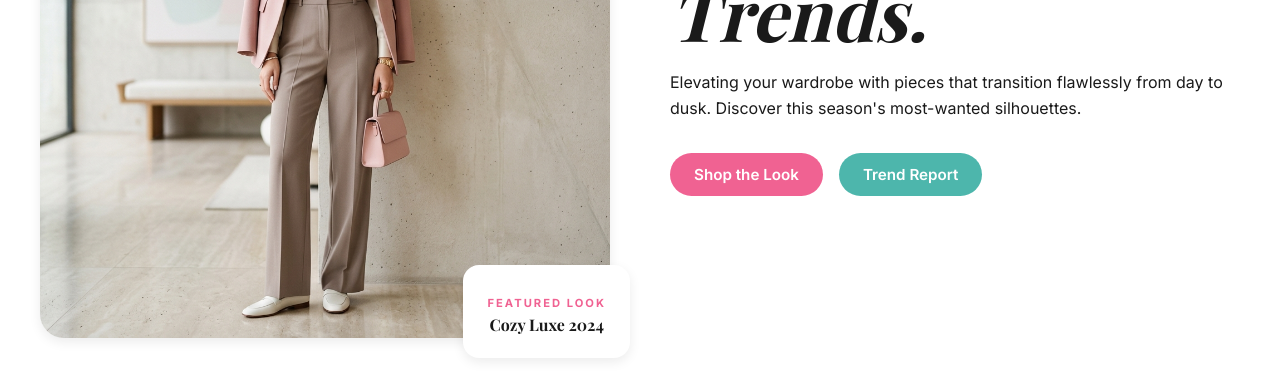
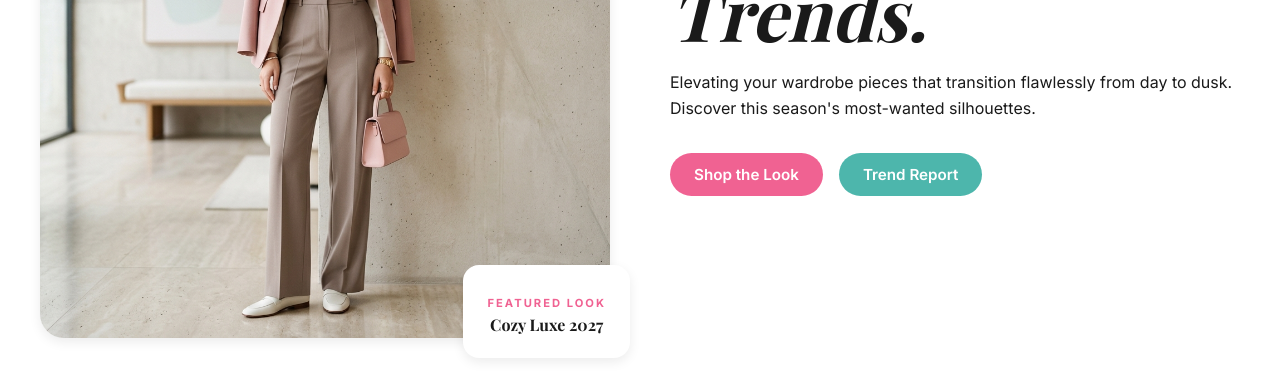
Before and after one commit to developertdsl-prog/ultimate, a React (Vite) app: page /fashion in a window 1280 px wide. Shown: the part 392-776 px from the top of the page. Built offline with nearby package versions, Linux system fonts and the light colour scheme; a web font is replaced by a local one.

Commit message:
fix: remove text fragments and update year across hub and auth pages

```diff
--- a/src/pages/FashionHub.jsx
+++ b/src/pages/FashionHub.jsx
@@ -17,12 +17,12 @@ const FashionHub = () => {
             <img src={fashionHero} alt="Fashion Hero" className="hero-main-img" />
             <div className="overlay-info">
               <span className="caption">FEATURED LOOK</span>
-              <h4>Cozy Luxe 2024</h4>
+              <h4>Cozy Luxe 2027</h4>
             </div>
           </div>
           <div className="hero-content-box">
             <h1 className="text-serif fashion-title">Seasonal <br /> <span className="italic">Trends.</span></h1>
-            <p>Elevating your wardrobe with pieces that transition flawlessly from day to dusk. Discover this season's most-wanted silhouettes.</p>
+            <p>Elevating your wardrobe  pieces that transition flawlessly from day to dusk. Discover this season's most-wanted silhouettes.</p>
             <div className="fashion-cta-row flex">
               <button className="btn btn-primary">Shop the Look</button>
               <button className="btn btn-secondary">Trend Report</button>
--- a/src/pages/ForgotPassword.jsx
+++ b/src/pages/ForgotPassword.jsx
@@ -27,7 +27,7 @@ const ForgotPassword = () => {
               Ultimate Girl Hub
             </Link>
             <h1 className="text-serif">Forgot your password?</h1>
-            <p>Enter your email address below and we'll send you a verification code to reset your password.</p>
+            <p>Enter your email  below and we'll send you a verification code to reset your password.</p>
           </div>
 
           <form className="auth-form" onSubmit={handleSubmit}>
--- a/src/pages/LifestyleHub.jsx
+++ b/src/pages/LifestyleHub.jsx
@@ -4,7 +4,7 @@ const LifestyleHub = () => {
   const essentials = [
     { name: 'Mindfulness Journal', price: '$28', img: 'https://images.unsplash.com/photo-1517842645767-c639042777db?q=80&w=400' },
     { name: 'Santal & Rose Candle', price: '$42', img: 'https://images.unsplash.com/photo-1602810318383-e386cc2a3ccf?q=80&w=400' },
-    { name: 'Silk Sleep Mask', price: '$35', img: 'https://images.unsplash.com/photo-1583073010140-083907a97405?q=80&w=400' }
+    { name: 'Silk  Mask', price: '$35', img: 'https://images.unsplash.com/photo-1583073010140-083907a97405?q=80&w=400' }
   ];
 
   const articles = [
--- a/src/pages/OTP.jsx
+++ b/src/pages/OTP.jsx
@@ -60,7 +60,7 @@ const OTP = () => {
 
             <div className="text-center mt-32">
               <p className="auth-footer">
-                Didn't receive the code? <Link to="#" className="back-link">Resend Code</Link>
+                w't receive the code? <Link to="#" className="back-link">Resend Code</Link>
               </p>
             </div>
 
```
